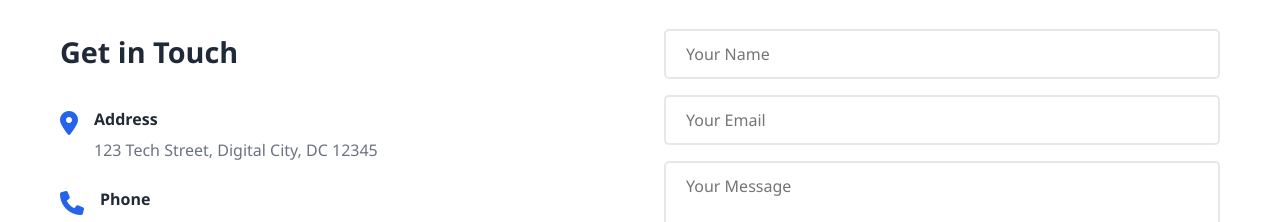
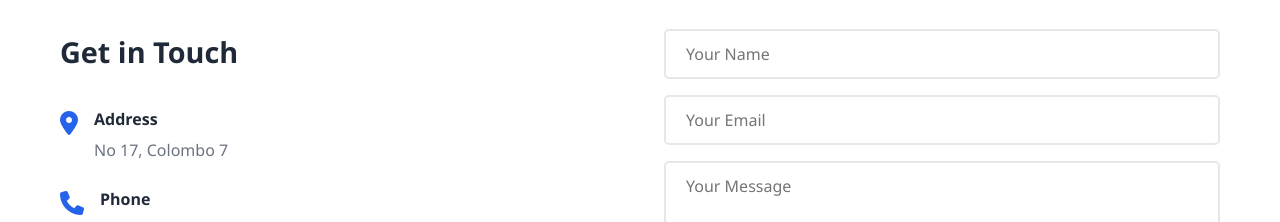
Before and after one commit to danujaadikari/TelShop, a plain HTML site: page index.html in a window 1280 px wide. Shown: the part 3260-3482 px from the top of the page. Drawn offline with Linux system fonts and the light colour scheme.

Commit message:
Update contact address in the footer section

```diff
--- a/index.html
+++ b/index.html
@@ -299,7 +299,7 @@
                         <i class="fas fa-map-marker-alt"></i>
                         <div>
                             <h4>Address</h4>
-                            <p>123 Tech Street, Digital City, DC 12345</p>
+                            <p>No 17, Colombo 7</p>
                         </div>
                     </div>
                     <div class="contact-item">
```
